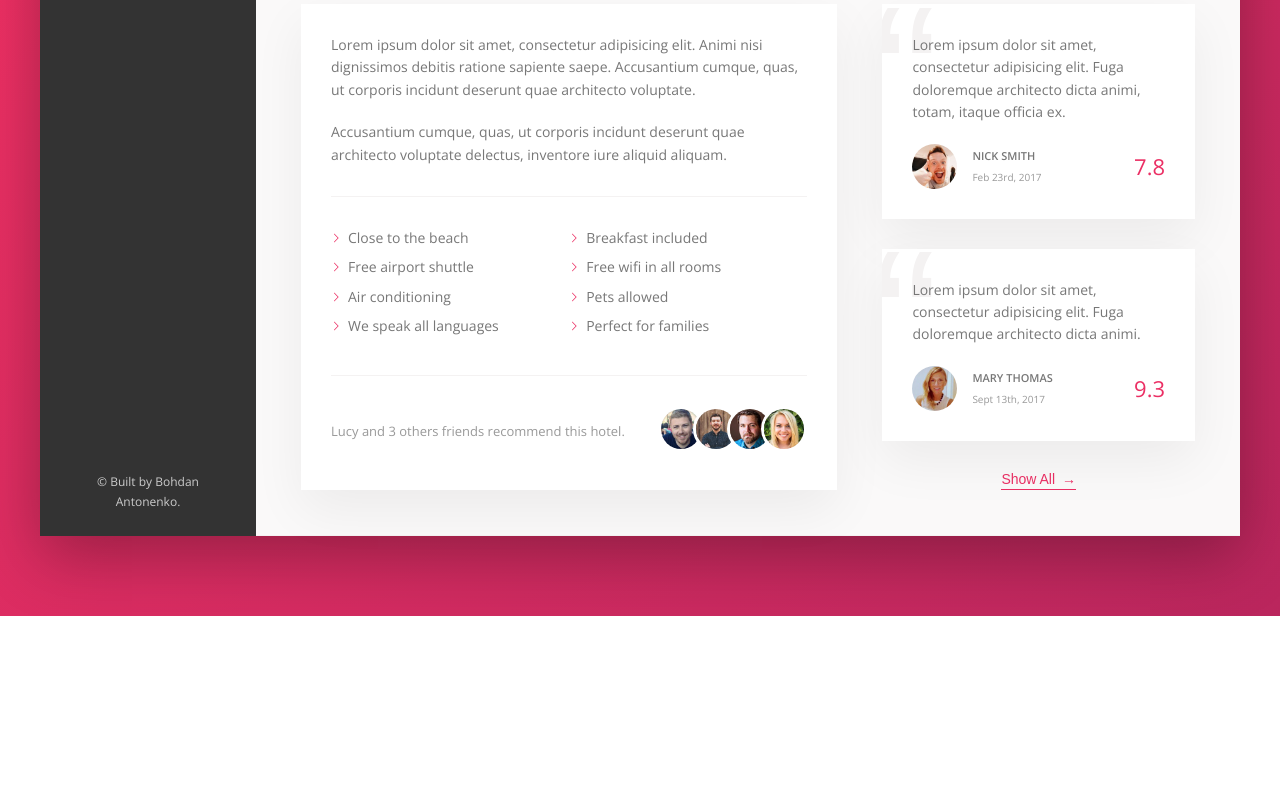
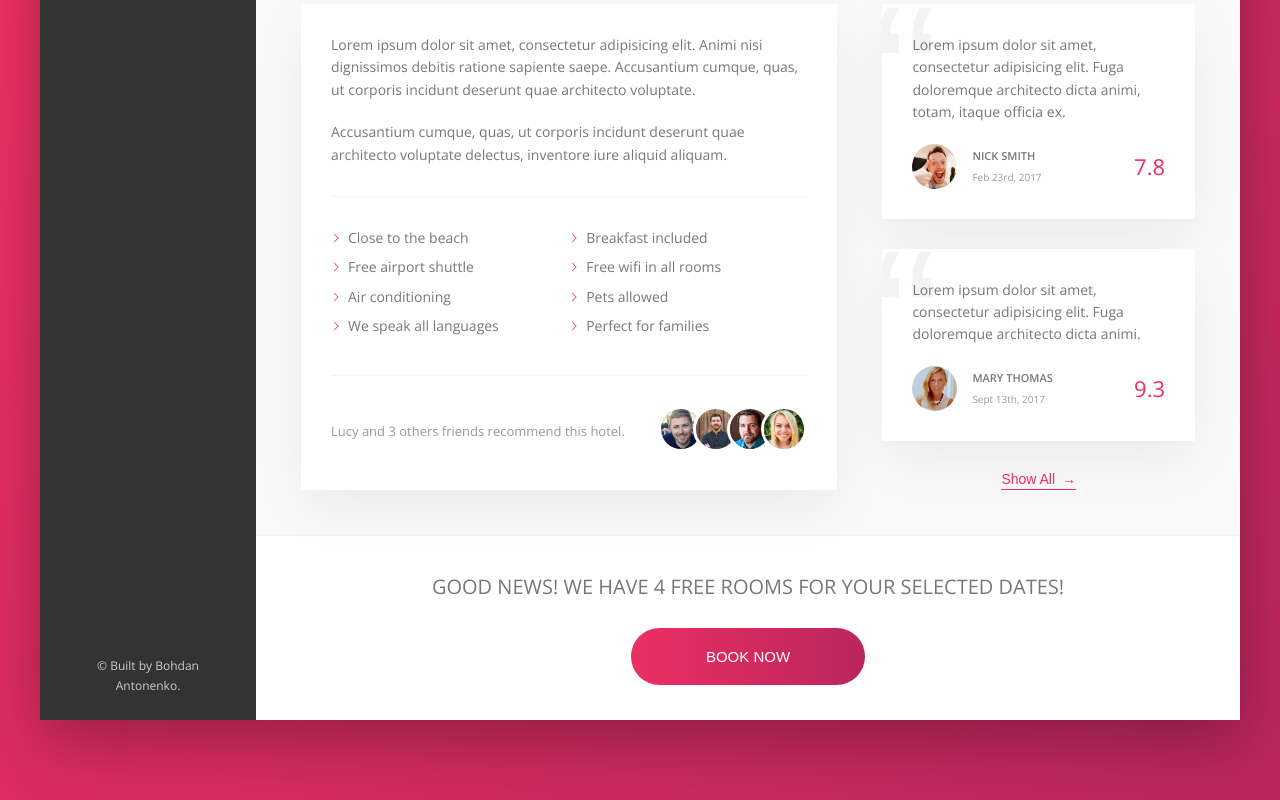
Before and after one commit to b-antonenko/trillo, a website: page index.html in a window 1280 px wide. Shown: the part 639-1439 px from the top of the page. Before the commit the page ends 1255 px from the top, so only its background shows below. Drawn offline with nearby package versions, Linux system fonts and the light colour scheme.

Commit message:
CTA section added

```diff
--- a/index.html
+++ b/index.html
@@ -196,6 +196,19 @@
                             <button class="btn-inline">Show All <span>&rarr;</span></button>
                         </div>
                     </div>
+                    <div class="cta">
+                        <h2 class="cta__book-now">
+                            Good news! We have 4 free rooms for your selected dates!
+                        </h2>
+                        <button class="btn">
+                            <span class="btn__visible">
+                                Book now
+                            </span>
+                            <span class="btn__invisible">
+                                Only 4 rooms left
+                            </span>
+                        </button>
+                    </div>
                 </main>
             </div>
         </div>
--- a/sass/_components.scss
+++ b/sass/_components.scss
@@ -417,3 +417,65 @@
         z-index: 1;
     }
 }
+
+.cta {
+    padding: 3.5rem;
+    text-align: center;
+
+    &__book-now {
+        text-transform: uppercase;
+        font-size: 2rem;
+        font-weight: 300;
+        margin-bottom: 2.5rem;
+    }
+}
+
+.btn {
+    font-size: 1.5rem;
+    font-weight: 300;
+    text-transform: uppercase;
+    border-radius: 100px;
+    border: none;
+    background-image: linear-gradient(to right, var(--color-primary), var(--color-primary-dark));
+    color: #fff;
+    position: relative;
+    overflow: hidden;
+    cursor: pointer;
+
+    & > * {
+        display: inline-block;
+        height: 100%;
+        width: 100%;
+        transition: all .2s;
+    }
+
+    &__visible {
+        padding: 2rem 7.5rem;
+    }
+
+    &__invisible {
+        position: absolute;
+        left: 0;
+        top: -100%;
+        padding: 2rem 0rem;
+        transition: all .2s;
+    }
+
+    &:hover {
+        background-image: linear-gradient(to left, var(--color-primary), var(--color-primary-dark));
+    }
+
+    &:hover &__visible  {
+        transform: translateY(100%);
+    }
+
+    &:hover &__invisible  {
+        top: 0;
+    }
+
+    &:focus {
+        outline: none;
+        animation: pulsate 1s infinite;
+    }
+
+}
```
Also changed, not shown: css/style.css, 1 other file.
